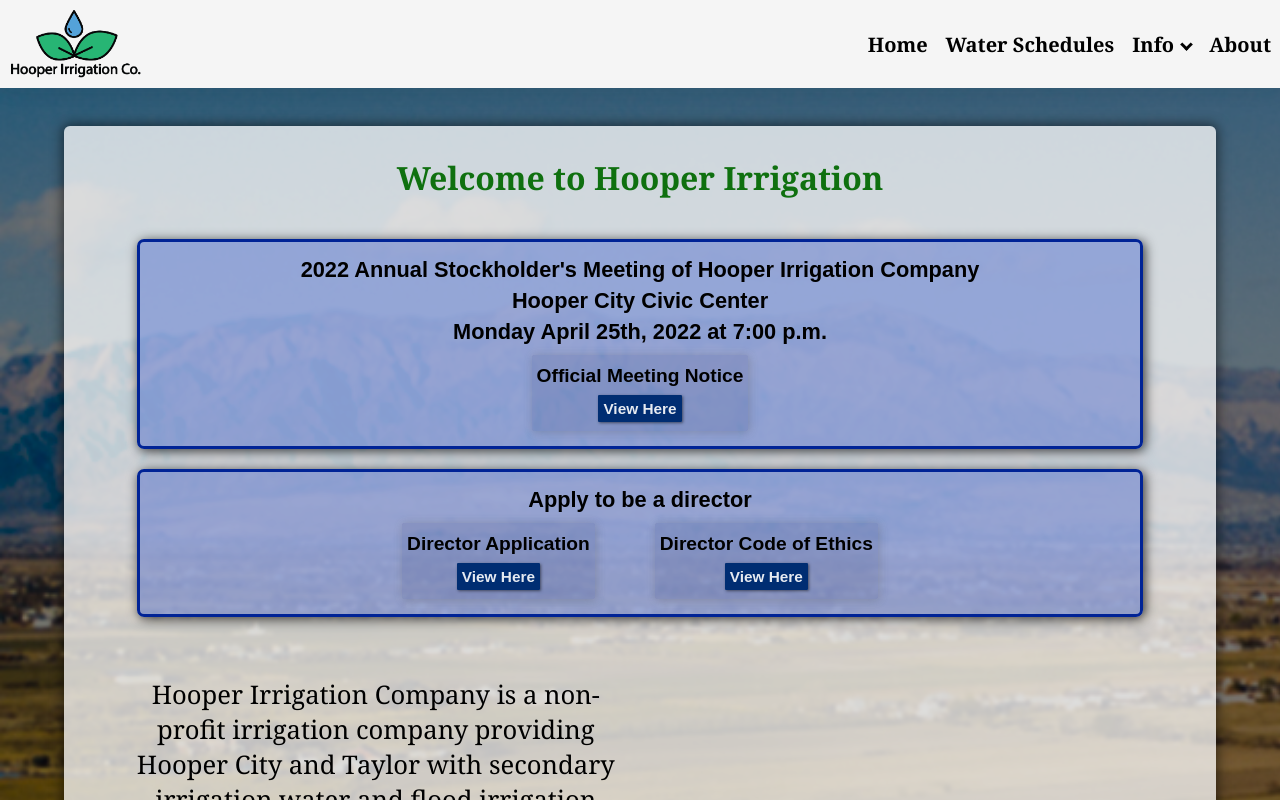
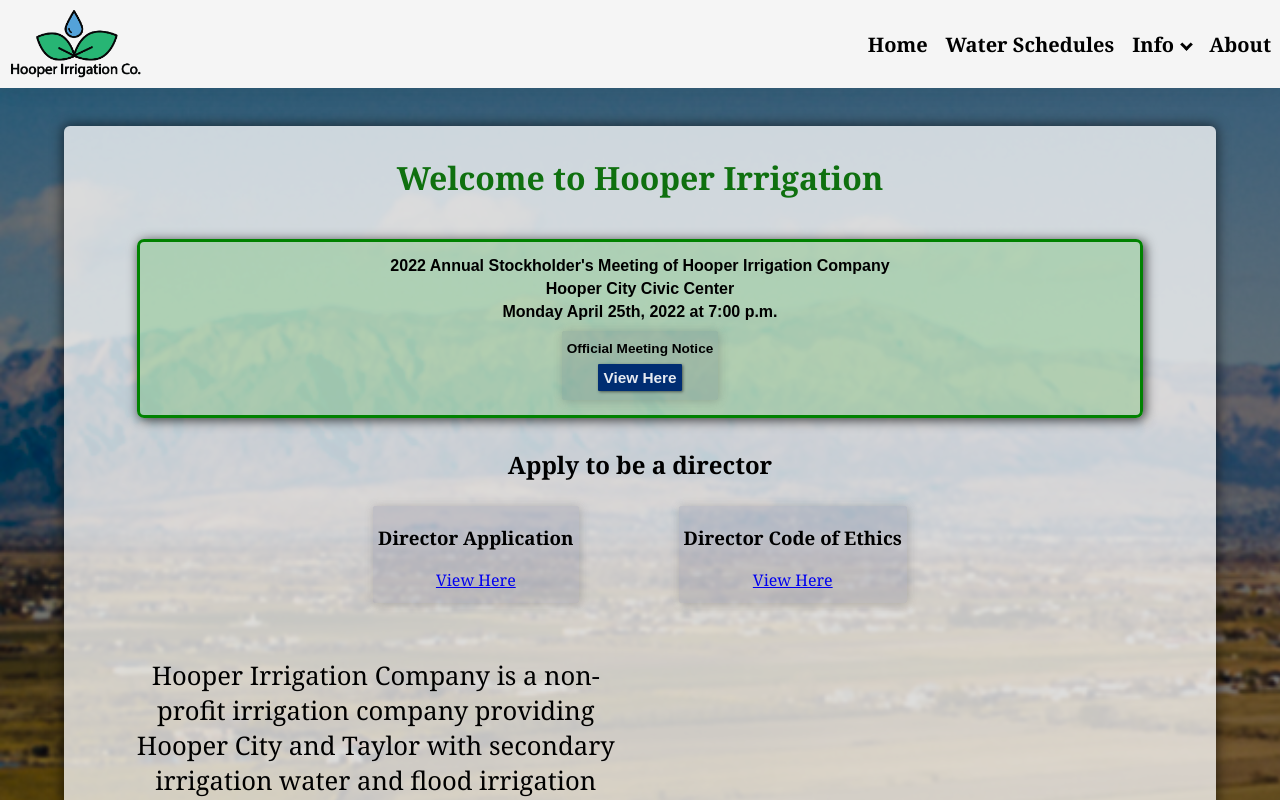
Before and after one commit to hooperirrigation/hooper-irrigation, a React (Create React App) app: page /#/ in a window 1280 px wide. Shown: the top 800 px of the page. Built offline with nearby package versions, Linux system fonts and the light colour scheme.

Commit message:
fixed design

```diff
--- a/src/components/Home/Home.css
+++ b/src/components/Home/Home.css
@@ -12,24 +12,27 @@
 .notice{
     width: 85%;
     padding: 10px;
-    background-color: rgba(0, 48, 200, 0.3);
+    background-color: rgba(8, 167, 0, 0.18);
     box-shadow: 2px 2px 12px rgba(0, 0, 0, 0.75);
     border-radius: 7px;
     border-style: solid;
-    border-color: rgb(0, 35, 150);
+    border-color: rgb(0, 130, 0);
     margin: 10px;
 }
 
+#black-txt{
+    color: black;
+}
 .notice h1 {
     color: black;
     font-family: Arial, Helvetica, sans-serif;
-    font-size: 1.7vw;
+    font-size: 2vh;
     margin: 5px;
 }
 .notice h2 {
     color: black;
     font-family: Arial, Helvetica, sans-serif;
-    font-size: 1.5vw;
+    font-size: 1.7vh;
     margin: 10px 0px 5px 0px;
     padding-bottom: 5px;
 }
@@ -49,7 +52,7 @@
 }
 
 .link-box{
-    margin: 5px 30px;
+    margin: 5px 50px;
     background-color: rgba(0, 13, 67, 0.1);
     border-width: 1px;
     padding: 0px 5px 12px 5px;
--- a/src/components/Home/Home.js
+++ b/src/components/Home/Home.js
@@ -21,15 +21,15 @@
                         </div>
                     </div>
                 </div>
-                <div className='notice'>
-                    <h1>Apply to be a director</h1>
+                <div>
+                    <h2 id='black-txt'>Apply to be a director</h2>
                     <div className='content-container'>
                         <div className='link-box'>
-                            <h2>Director Application</h2>
+                            <h3>Director Application</h3>
                             <a href={directorApplication} target='_blank' rel="noopener noreferrer">View Here</a>
                         </div>
                         <div className='link-box'>
-                            <h2>Director Code of Ethics</h2>
+                            <h3>Director Code of Ethics</h3>
                             <a href={directorCodeOfEthics} target='_blank' rel="noopener noreferrer">View Here</a>
                         </div>
                     </div>
```
